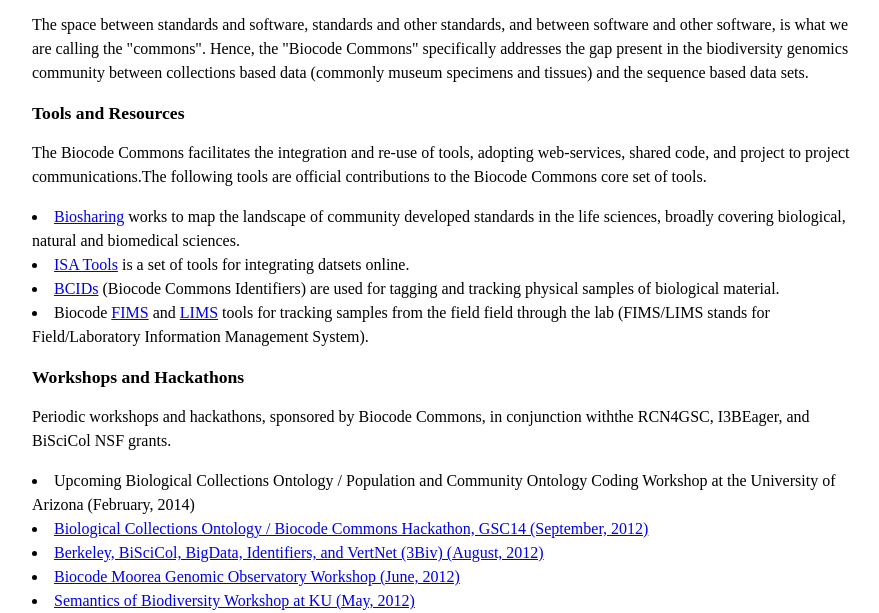
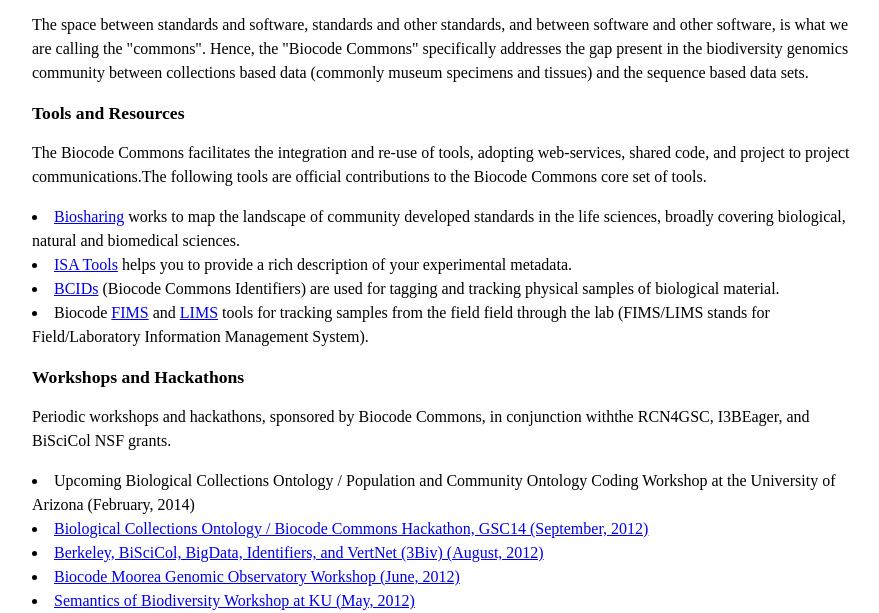
Before and after one commit to BNHM/biocode-commons, a plain HTML site: page index.html in a window 1280 px wide. Shown: the part 187-800 px from the top of the page, without its empty margins (198-1077 px from the left). Drawn offline with Linux system fonts and the light colour scheme.

Commit message:
updates to the bc homepage

```diff
--- a/index.html
+++ b/index.html
@@ -30,7 +30,7 @@
 The Biocode Commons facilitates the integration and re-use of tools, adopting web-services, shared code, and project to project communications.The following tools are official contributions to the Biocode Commons core set of tools.
 <dl>
 <li><a href='http://biosharing.org/'>Biosharing</a> works to map the landscape of community developed standards in the life sciences, broadly covering biological, natural and biomedical sciences.</li>
-<li><a href='http://isa-tools.org/'>ISA Tools</a> is a set of tools for integrating datsets online.</li>
+<li><a href='http://isa-tools.org/'>ISA Tools</a> helps you to provide a rich description of your experimental metadata.</li>
 <li><a href='http://biscicol.org/bcid'>BCIDs</a> (Biocode Commons Identifiers) are used for tagging and tracking physical samples of biological material.</li>
 <li>Biocode <a href='http://code.google.com/p/biocode-fims'>FIMS</a> and <a href='http://software.mooreabiocode.org'>LIMS</a> tools for tracking samples from the field field through the lab (FIMS/LIMS stands for Field/Laboratory Information Management System).</li>
 
```
